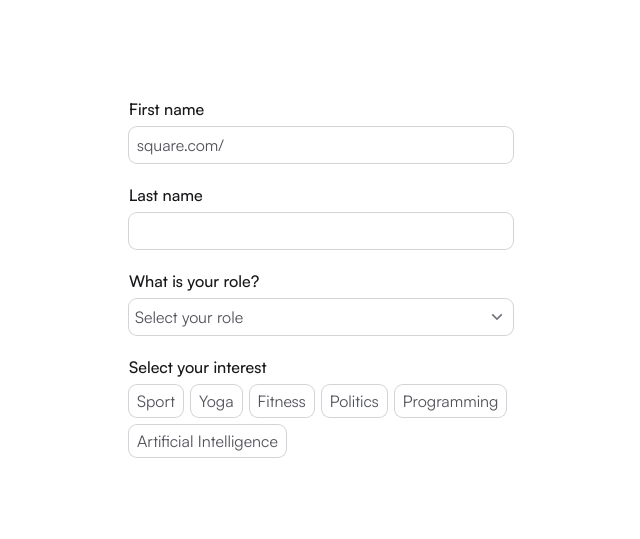
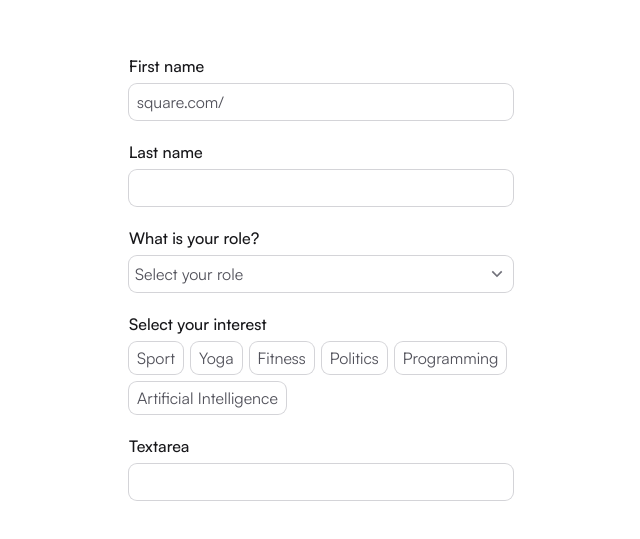
Before and after one commit to devbylanre/technical-sqaure, a React (Create React App) app: page /signup in a window 1280 px wide. Shown: the part 123-662 px from the top of the page, without its empty margins (319-959 px from the left). Built offline with nearby package versions, Linux system fonts and the light colour scheme.

Commit message:
added a textarea form component

```diff
--- a/src/components/forms/Textarea.tsx
+++ /dev/null
@@ -1,5 +0,0 @@
-const Textarea = () => {
-  return;
-};
-
-export default Textarea;
--- a/src/components/forms/input/Input.tsx
+++ b/src/components/forms/input/Input.tsx
@@ -1,5 +1,4 @@
 import { Field, useField } from 'formik';
-import Paragraph from '../../ui/typo/Paragraph';
 import { twMerge } from 'tailwind-merge';
 import Label from '../Label';
 import ErrorMessage from '../ErrorMessage';
--- /dev/null
+++ b/src/components/forms/textarea/Textarea.tsx
@@ -0,0 +1,61 @@
+import { Field, useField } from 'formik';
+import ErrorMessage from '../ErrorMessage';
+import Label from '../Label';
+import { twMerge } from 'tailwind-merge';
+import { useEffect } from 'react';
+
+interface TextareaProps {
+  name: string;
+  label: string;
+  length?: number;
+}
+
+const Textarea = (props: TextareaProps) => {
+  const { name, label } = props;
+  const [field, meta, helper] = useField(name);
+
+  const element = document.querySelector(`#${name}`) as HTMLTextAreaElement;
+
+  useEffect(() => {
+    if (element) {
+      element.style.height = 'fit-content';
+      if (element.value.length > 1) {
+        element.style.height = `${element.scrollHeight}px`;
+      }
+    }
+  }, [element, element?.value]);
+
+  return (
+    <div className='flex flex-col gap-y-1.5'>
+      {/* field label */}
+      <Label
+        name={name}
+        label={label}
+      />
+
+      {/* textarea field */}
+      <Field
+        as='textarea'
+        name={name}
+        id={name}
+        rows={1}
+        className={twMerge(
+          'rounded-lg outline-none resize-none ring-1 h-fit ring-zinc-300 py-1.5 px-2 transition-all duration-300 ease-in-out',
+          meta.touched && !meta.error
+            ? 'ring-zinc-900'
+            : meta.error && meta.touched && 'ring-red-600'
+        )}
+        onFocus={() => helper.setTouched(true)}
+        onBlur={() => helper.setTouched(false)}
+      />
+
+      {/* error message */}
+      <ErrorMessage
+        touched={meta.touched}
+        error={meta.error}
+      />
+    </div>
+  );
+};
+
+export default Textarea;
--- a/src/features/registration/Container.tsx
+++ b/src/features/registration/Container.tsx
@@ -17,6 +17,7 @@ const Container = () => {
     lastName: Yup.string().required('This field is required'),
     role: Yup.string().required('This field is required'),
     interest: Yup.string().required('This field is required'),
+    textarea: Yup.string().required('This field is required'),
   });
 
   return (
--- a/src/features/registration/components/Start.tsx
+++ b/src/features/registration/components/Start.tsx
@@ -1,5 +1,6 @@
 import ButtonGroup from '../../../components/forms/ButtonGroup';
 import FieldControl from '../../../components/forms/FieldControl';
+import Textarea from '../../../components/forms/textarea/Textarea';
 import Paragraph from '../../../components/ui/typo/Paragraph';
 
 const roleOptions = [
@@ -47,6 +48,10 @@ const Start = () => {
         options={interests}
         multiple
       />
+      <Textarea
+        name='textarea'
+        label='Textarea'
+      />
     </div>
   );
 };
```
